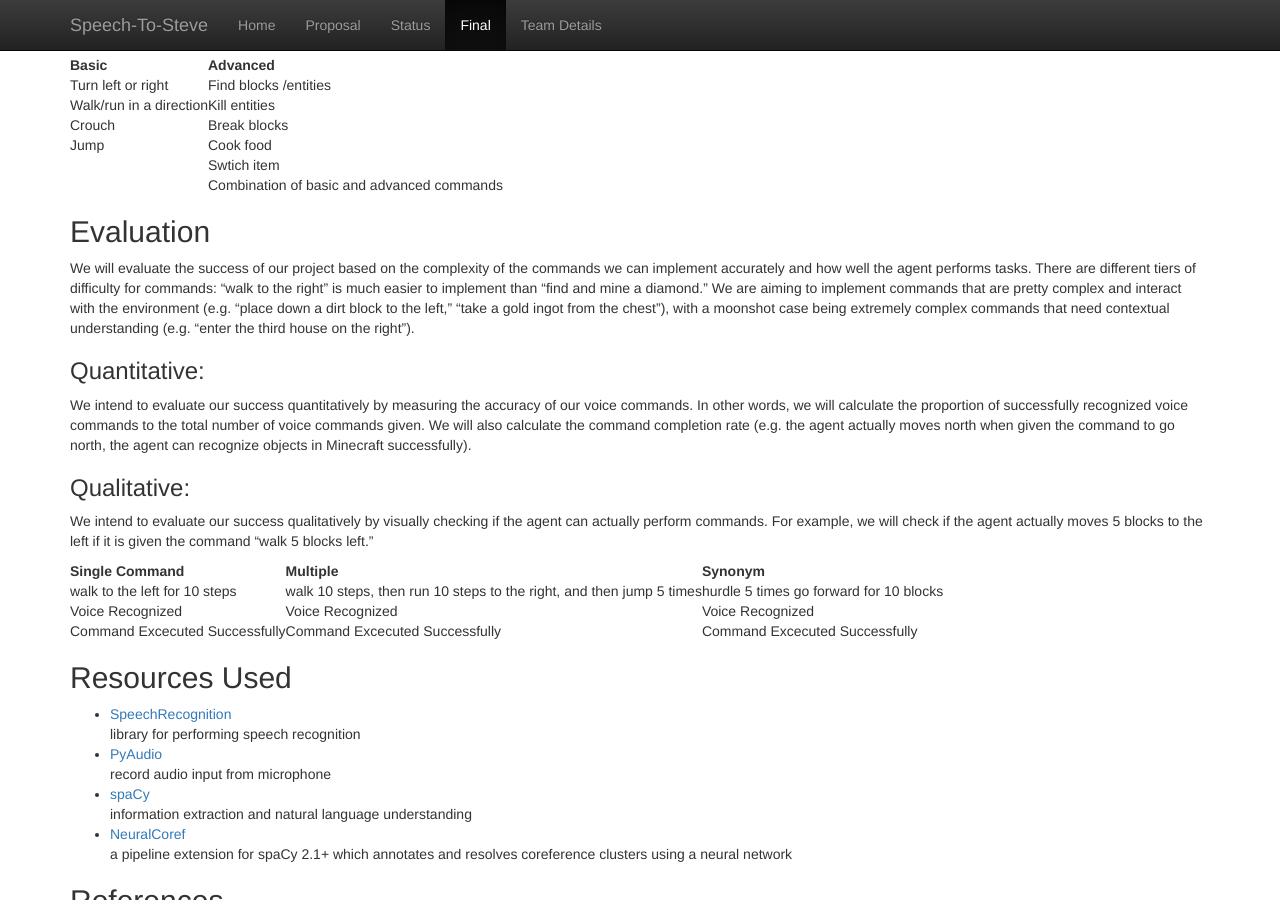
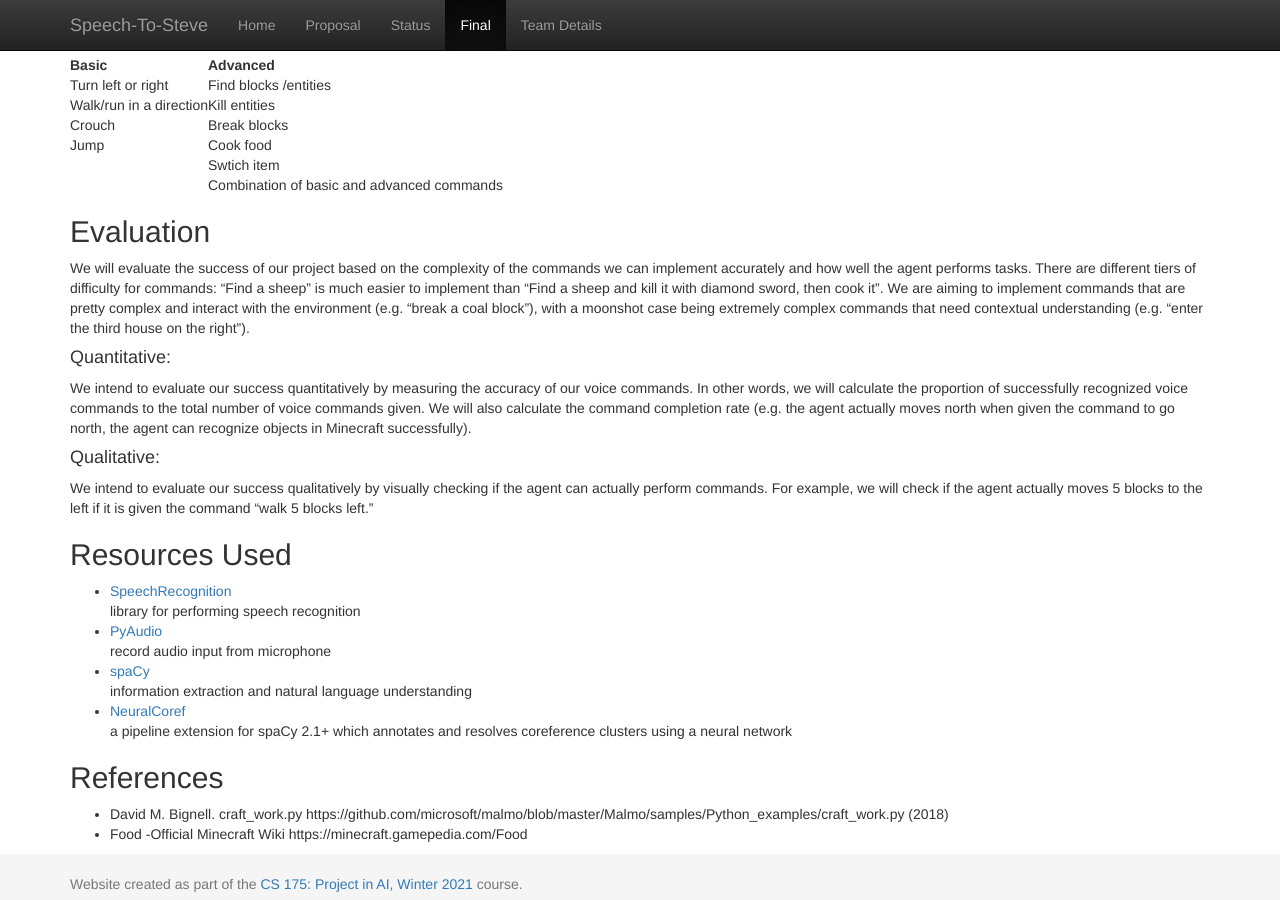
Before and after one commit to geeeeeeeeew/CS-175-Team-Direction-, a Jekyll site: the page built from docs/final.md, in a window 1280 px wide and 900 px high, scrolled down 793 px. Built offline with Jekyll 4.4.1, drawn with Linux system fonts in a browser that asks for light colours.

Commit message:
Update final.md

```diff
--- a/docs/final.md
+++ b/docs/final.md
@@ -30,22 +30,13 @@ The main idea of our project is using Python to implement a way for the user to
 || Combination of basic and advanced commands|
 
 ## Evaluation
-We will evaluate the success of our project based on the complexity of the commands we can implement accurately and how well the agent performs tasks. There are different tiers of difficulty for commands: “walk to the right” is much easier to implement than “find and mine a diamond.” We are aiming to implement commands that are pretty complex and interact with the environment (e.g. “place down a dirt block to the left,” “take a gold ingot from the chest”), with a moonshot case being extremely complex commands that need contextual understanding (e.g. “enter the third house on the right”).
+We will evaluate the success of our project based on the complexity of the commands we can implement accurately and how well the agent performs tasks. There are different tiers of difficulty for commands: “Find a sheep” is much easier to implement than “Find a sheep and kill it with diamond sword, then cook it”. We are aiming to implement commands that are pretty complex and interact with the environment (e.g. “break a coal block”), with a moonshot case being extremely complex commands that need contextual understanding (e.g. “enter the third house on the right”).
 
-### Quantitative:
+#### Quantitative:
 We intend to evaluate our success quantitatively by measuring the accuracy of our voice commands. In other words, we will calculate the proportion of successfully recognized voice commands to the total number of voice commands given. We will also calculate the command completion rate (e.g. the agent actually moves north when given the command to go north, the agent can recognize objects in Minecraft successfully).
 
-### Qualitative:
+#### Qualitative:
 We intend to evaluate our success qualitatively by visually checking if the agent can actually perform commands. For example, we will check if the agent actually moves 5 blocks to the left if it is given the command “walk 5 blocks left.”
-
-
-| Single Command  | Multiple | Synonym |
-| -------------   | ------------- |  ------------- |
-|walk to the left for 10 steps  | walk 10 steps, then run 10 steps to the right, and then jump 5 times |hurdle 5 times go forward for 10 blocks |
-| Voice Recognized | Voice Recognized  | Voice Recognized |
-| Command Excecuted Successfully | Command Excecuted Successfully   | Command Excecuted Successfully  |
-
-
 
 ## Resources Used
 - [SpeechRecognition](https://pypi.org/project/SpeechRecognition/)\
```
